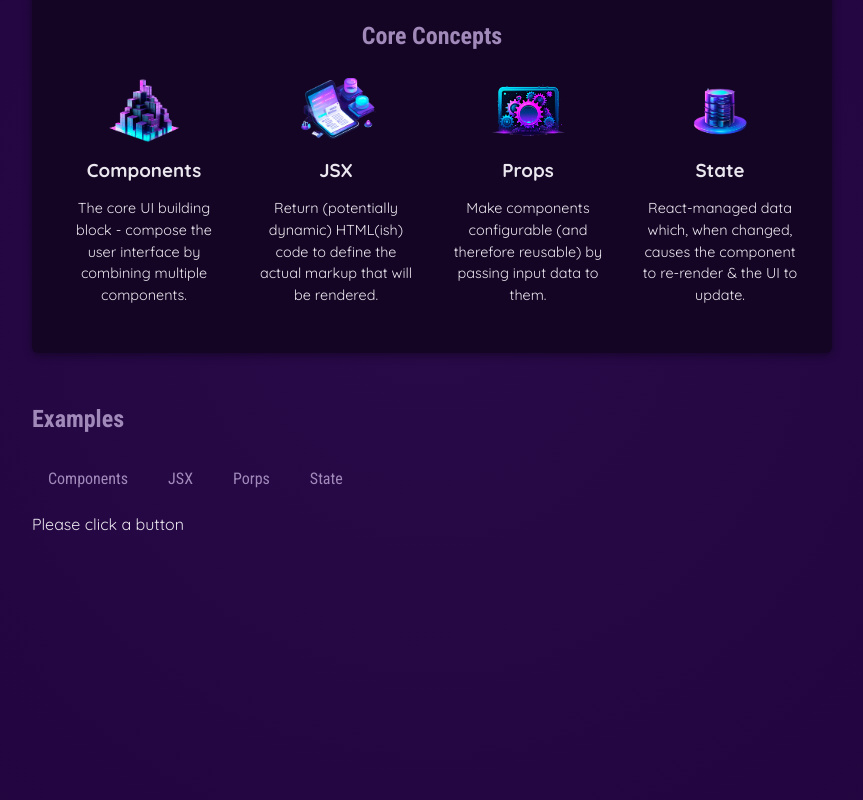
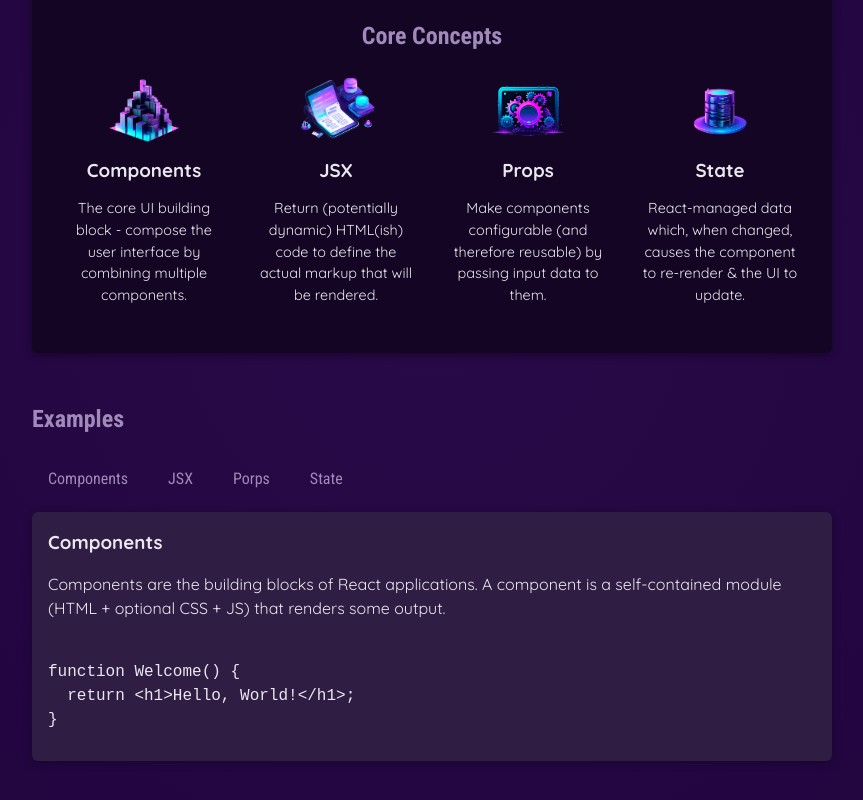
Before and after one commit to nive-codes/react-study, a React (Vite) app: page / in a window 1280 px wide. Shown: the part 346-1146 px from the top of the page, without its empty margins (208-1071 px from the left). Built offline with nearby package versions, Linux system fonts and the light colour scheme.

Commit message:
state 변경에 따른 동적 컨텐츠 변경 추가

```diff
--- a/src/App.jsx
+++ b/src/App.jsx
@@ -4,7 +4,7 @@
 import Header from './components/Header/Header.jsx';
 import CoreConcept from './components/CoreConcept.jsx';
 import TabButton from './components/TabButton.jsx';
-
+import {EXAMPLES} from './data.js';
 
 
 
@@ -13,7 +13,7 @@
 
   //component 함수에서 최상위에서 사용(if, for로 감싸지 말 것.), handleSelected 같은 내부 함수에서 호출하면 x.컴포넌트 함수에서 즉시 사용해야함.
   //첫번쨰 지정하는 것은 현재 상태 값.
-  const [selectedTopic, setSelectedTopic] = useState('Please click a button');
+  const [selectedTopic, setSelectedTopic] = useState('components');
 
   let tabContent = 'Please click a button';
 
@@ -26,7 +26,7 @@
     // console.log(selectedButton);
     // tabContent = selectedButton;
     setSelectedTopic(selectedButton); // 컴포넌트 함수에 있는 useSate의 두번쨰 배열 -> 변경값 적용
-    console.log(selectedTopic);
+    console.log(selectedTopic); // 최신 값이 아닌 상태 변경 요청한 이후 이전 값이 찍힘.
 
   }
 
@@ -71,6 +71,7 @@
 
             {/* 익명 함수, function() {} 이런식으로 한번 감싸서 호출해서
              파라미터를 함수에 넘길 수 있음. 그럼 그걸 props로 component로 넘어감 */}
+             {/* 식별자를 통해 data.js의 EXAMPLES의 객체와 일치 */}
             <TabButton onSelect={() => handleSelect('components')}>Components</TabButton>
             <TabButton onSelect={function() {handleSelect('jsx')}}>JSX</TabButton>
             <TabButton onSelect={() => handleSelect('props')}>Porps</TabButton>
@@ -82,7 +83,16 @@
           {/* Dynamic Content */}
           {/* let tabContent 로 선언한 동적 값을 그대로 출력 */}
           {/* {tabContent}   */}
-          {selectedTopic}
+          {/* {selectedTopic} */}
+          <div id="tab-content">
+            <h3>{EXAMPLES[selectedTopic].title}</h3>
+            <p>{EXAMPLES[selectedTopic].description}</p>
+            <pre>
+              <code>
+                {EXAMPLES[selectedTopic].code}
+              </code>
+            </pre>
+          </div>
 
         </section>
       </main>
```
